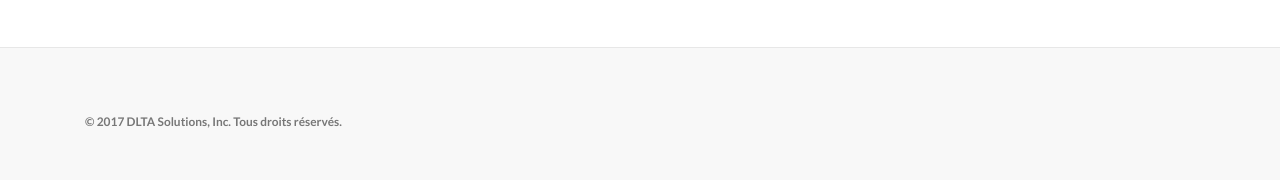
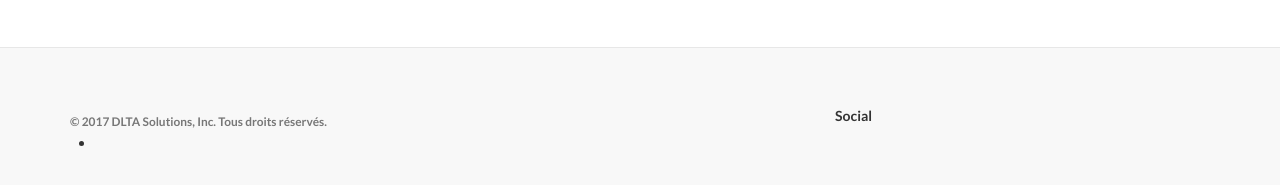
Before and after one commit to dltasolutions/dltasolutions.github.io, a Jekyll site: the page built from index.html, in a window 1280 px wide and 900 px high, scrolled down 960 px. Shown: the part 687-872 px from the top of the window. Built offline with Jekyll 4.4.1, drawn with Linux system fonts in a browser that asks for light colours; the list of posts is cut into pages by our own code.

Commit message:
Update footer.html

```diff
--- a/_includes/footer.html
+++ b/_includes/footer.html
@@ -1,10 +1,32 @@
 <!-- Footer -->
 <footer>
     <div class="container">
-        <div class="col">
+        <div class="row">
             <div class="col-md-8">
                 <p class="copyright text-muted small">{{ site.copyright }}</p>
             </div>
+
+            <div class="col l6 m6 s12">
+                    <h5 class="white-text">Social</h5>
+                    <ul>
+                        <li>
+                            <a class="white-text" href="https://github.com/codetract">
+                                <i class="small fa fa-githubAdBlock"></i>
+                            </a>&nbsp
+                            <a class="white-text" href="https://www.reddit.com/user/codetractio">
+                                <i class="small fa fa-redditAdBlock"></i>
+                            </a>&nbsp
+                            <a class="white-text" href="https://medium.com/@codetractio">
+                                <i class="small fa fa-mediumAdBlock"></i>
+                            </a>&nbsp
+                            <a class="white-text" href="https://twitter.com/codetractio">
+                                <i class="small fa fa-twitterAdBlock"></i>
+                            </a>
+                        </li>
+                    </ul>
+            </div>
+
+
         </div>
     </div>
 </footer>
```
